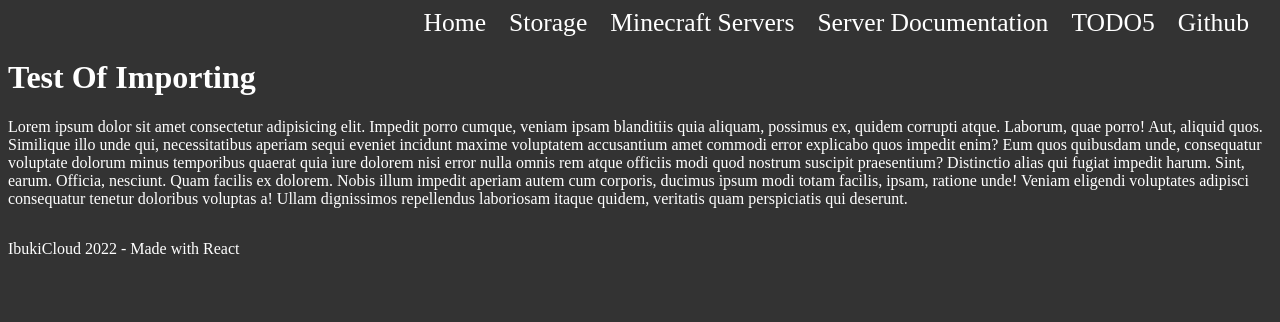
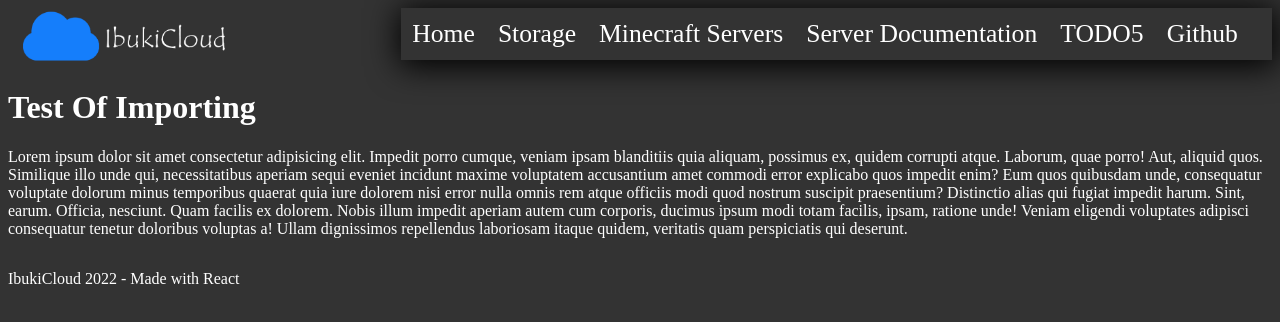
Before and after one commit to luizantoniofx/ibukicloud-mainwebsite, a React (Create React App) app: page / in a window 1280 px wide. Shown: the top 322 px of the page. Built offline with nearby package versions, Linux system fonts and the light colour scheme.

Commit message:
Added logo and some changes to the css were made.

```diff
--- a/src/MenuBar/MenuBar.css
+++ b/src/MenuBar/MenuBar.css
@@ -1,10 +1,11 @@
 ul {
     list-style-type: none;
     margin: 0;
-    padding: 0;
-    float: right;
+    padding: 0.7em;
+    float:right;
     overflow: hidden;
     background-color: #333;
+    box-shadow: 0.1em 0.2em 2em 0.2em rgb(0, 0, 0);
     /* background-color: #708090; */
 
   }
@@ -22,3 +23,12 @@ li a{
 li a:hover {
     background-color: #111;
   }
+
+.logo {
+  float: left;
+}
+
+.logodf {
+  height: 3.5em;
+  width: 14.5em ;
+}
--- a/src/MenuBar/MenuBar.jsx
+++ b/src/MenuBar/MenuBar.jsx
@@ -1,7 +1,12 @@
 import React from 'react'
 import './MenuBar.css'
+import logo from './img/logo.png'
 export default () => {
     return (
+<div className='container-defaultbj'>
+    <div className='logo'>
+    <img src={logo} className="logodf" alt="IbukiCloud Logo"></img>
+    </div>
     <div classname="menulist">
         <ul>
             <li><a href=''>Home</a></li>
@@ -12,5 +17,6 @@ export default () => {
             <li><a href='https://github.com/luizantoniofx'>Github</a></li>
         </ul>
     </div>
+</div>
     )
 }
```
Also changed, not shown: src/MenuBar/img/logo.png (added), src/app.css (line endings or trailing spaces).
